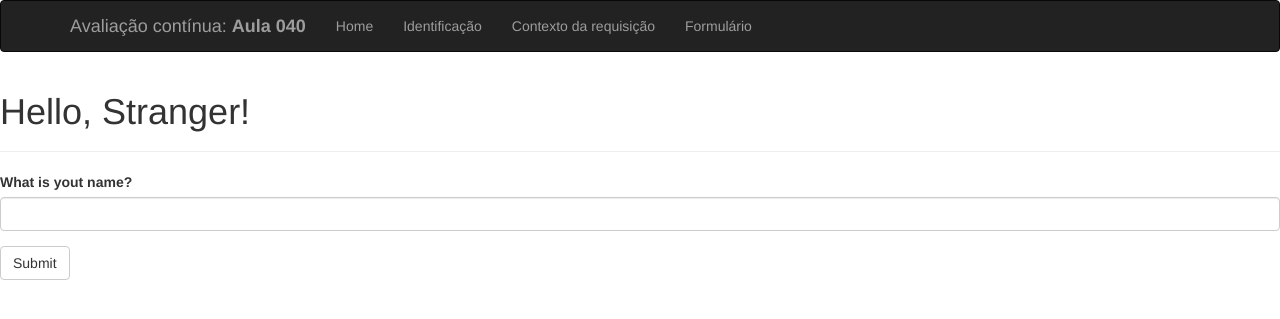
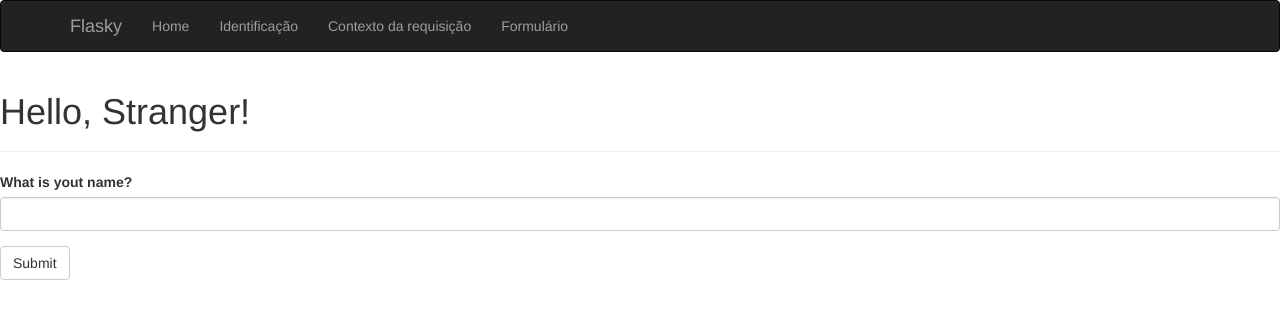
Before and after one commit to DominiqueJesus/flasky, a Flask app: page /formulario in a window 1280 px wide. Shown: the top 319 px of the page. Run offline with Flask 3, Linux system fonts and the light colour scheme; some libraries are stand-ins or nearby versions.

Commit message:
Update navbar brand name and remove text
Removed 'Avaliação contínua: Aula 040' from navbar and updated brand name to 'Flasky'.

```diff
--- a/templates/base.html
+++ b/templates/base.html
@@ -13,8 +13,7 @@
         <div class="container">
             <div class="navbar-header">
                 <a class="navbar-brand" href="/">
-                    Avaliação contínua:
-                    <b>Aula 040</b>
+                    Flasky
                 </a>
             </div>
             <div class="navbar-collapse collapse">
@@ -39,9 +38,9 @@
                 {{ message }}
             </div>
         {% endfor %}
+    </div>
     <div class="conteiner">
         {% block page_content %}{% endblock %}
-    </div>
     </div>
 {% endblock %}
 
```
